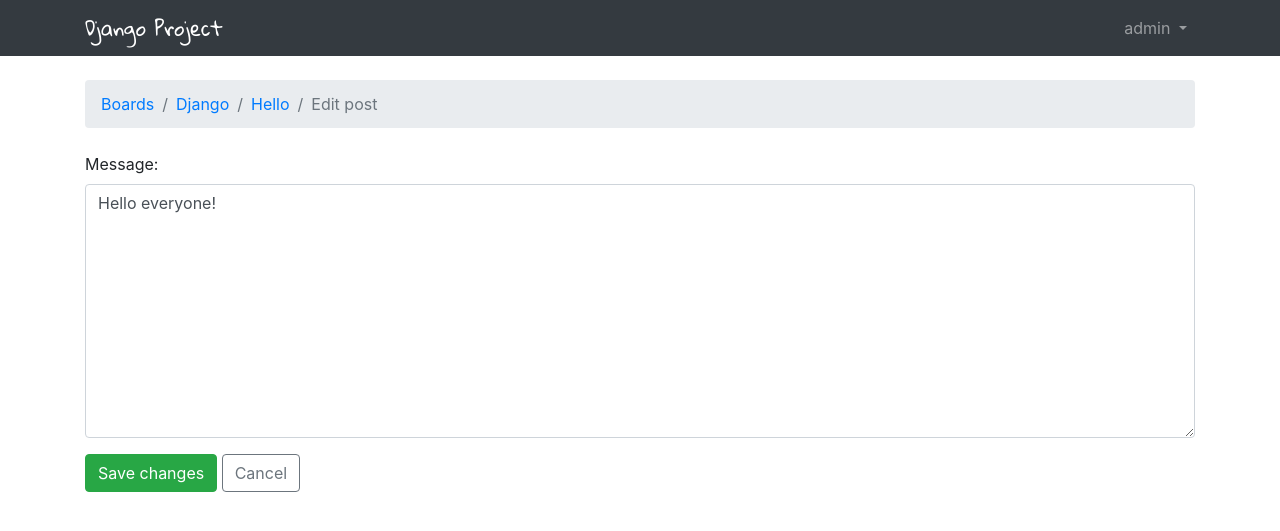
After one commit to PoojaLakha/Assignment, a Django app: page /boards/1/topics/1/posts/1/edit/ in a window 1280 px wide. The commit adds this page. Shown: the top 531 px of the page. Run offline with Django 3.2, Linux system fonts and the light colour scheme; a user stored in the database is signed in; data comes from the database, SQL or seed files in the repository; both versions use the stored data as it was after the commit; some libraries are stand-ins or nearby versions.

Commit message:
update view: Post

```diff
--- a/sibtc/boards/views.py
+++ b/sibtc/boards/views.py
@@ -1,6 +1,9 @@
 from django.shortcuts import render, get_object_or_404, redirect
 from django.contrib.auth.decorators import login_required
+from django.views.generic import UpdateView
+from django.utils import timezone
 from django.db.models import Count
+from django.utils.decorators import method_decorator
 
 from .models import Board, Post, Topic
 from .forms import NewTopicForm, PostForm
@@ -63,3 +66,24 @@ def reply_topic(request, pk, topic_pk):
     else:
         form = PostForm()
     return render(request, 'reply_topic.html', {'topic': topic, 'form': form})
+
+
+@method_decorator(login_required, name='dispatch')
+class PostUpdateView(UpdateView):
+    model = Post
+    fields = ('message', )
+    template_name = 'edit_post.html'
+    pk_url_kwarg = 'post_pk'
+    context_object_name = 'post'
+
+    def get_queryset(self):
+        queryset = super().get_queryset()
+        return queryset.filter(created_by=self.request.user)
+
+    def form_valid(self, form):
+        post = form.save(commit=False)
+        post.updated_by = self.request.user
+        post.updated_at = timezone.now()
+        post.save()
+        return redirect('topic_posts', pk=post.topic.board.pk,
+                        topic_pk=post.topic.pk)
--- a/sibtc/sibtc/urls.py
+++ b/sibtc/sibtc/urls.py
@@ -64,6 +64,8 @@ urlpatterns = [
         name='topic_posts'),
     url(r'^boards/(?P<pk>\d+)/topics/(?P<topic_pk>\d+)/reply/$',
         views.reply_topic, name='reply_topic'),
+    url(r'^boards/(?P<pk>\d+)/topics/(?P<topic_pk>\d+)/posts/(?P<post_pk>\d+)/edit/$',
+        views.PostUpdateView.as_view(), name='edit_post'),
 
     # admin
     url(r'^admin/', admin.site.urls),
--- /dev/null
+++ b/sibtc/templates/edit_post.html
@@ -0,0 +1,19 @@
+{% extends 'base.html' %}
+
+{% block title %}Edit post{% endblock %}
+
+{% block breadcrumb %}
+  <li class="breadcrumb-item"><a href="{% url 'home' %}">Boards</a></li>
+  <li class="breadcrumb-item"><a href="{% url 'board_topics' post.topic.board.pk %}">{{ post.topic.board.name }}</a></li>
+  <li class="breadcrumb-item"><a href="{% url 'topic_posts' post.topic.board.pk post.topic.pk %}">{{ post.topic.subject }}</a></li>
+  <li class="breadcrumb-item active">Edit post</li>
+{% endblock %}
+
+{% block content %}
+  <form method="post" class="mb-4" novalidate>
+    {% csrf_token %}
+    {% include 'includes/form.html' %}
+    <button type="submit" class="btn btn-success">Save changes</button>
+    <a href="{% url 'topic_posts' post.topic.board.pk post.topic.pk %}" class="btn btn-outline-secondary" role="button">Cancel</a>
+  </form>
+{% endblock %}
--- a/sibtc/templates/topic_posts.html
+++ b/sibtc/templates/topic_posts.html
@@ -39,7 +39,7 @@
             {{ post.message }}
             {% if post.created_by == user %}
               <div class="mt-3">
-                <a href="#" class="btn btn-primary btn-sm" role="button">Edit</a>
+                <a href="{% url 'edit_post' post.topic.board.pk post.topic.pk post.pk %}" class="btn btn-primary btn-sm" role="button">Edit</a>
               </div>
             {% endif %}
             </div>
```
Also changed, not shown: sibtc/boards/tests/test_view_edit_post.py (added, +48 -0 lines), sibtc/db.sqlite3.
